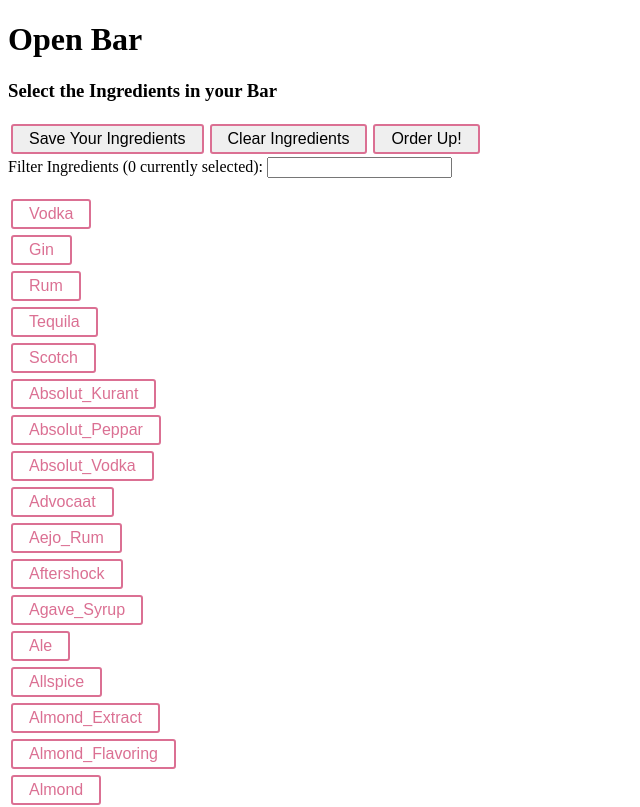
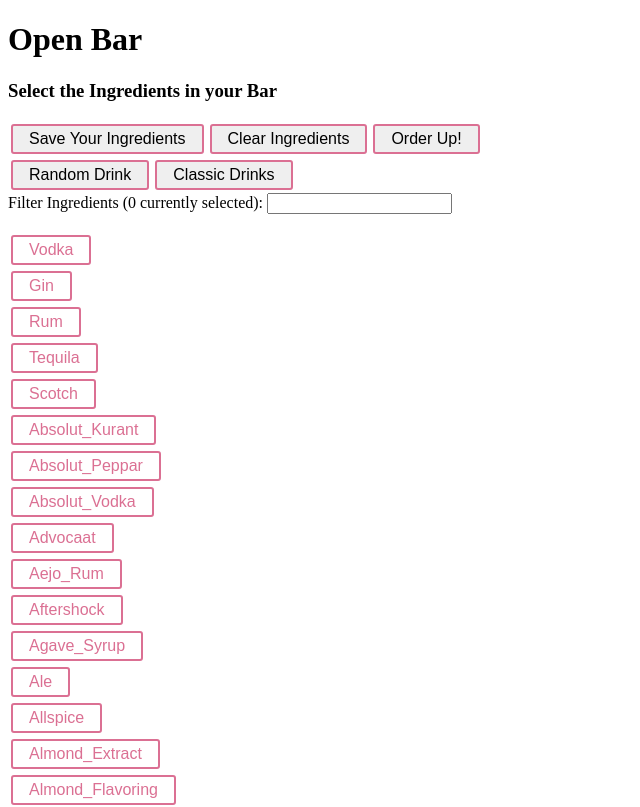
Before and after one commit to phamner/open-bar, a React app: page / in a window 1280 px wide. Shown: the top 807 px of the page, without its empty margins (0-640 px from the left). Built offline with nearby package versions, Linux system fonts and the light colour scheme; no server answers.

Commit message:
fixed dynamic ingredient numbers, random drink, top 20.

```diff
--- a/client/src/components/CompleteDrinkInfo.jsx
+++ b/client/src/components/CompleteDrinkInfo.jsx
@@ -26,6 +26,8 @@
     <div>
       <h2>{props.selectedItem.strDrink}</h2>
       <Button onClick={props.renderDrinkList}>Return to Drink list</Button>
+      <Button onClick={props.renderLanding}>Return to Ingredients</Button>
+
       <br />
       <Image src={props.selectedItem.strDrinkThumb} alt="Logo"/>
       <p>Instructions: {props.selectedItem.strInstructions}</p>
--- a/client/src/components/Drink.jsx
+++ b/client/src/components/Drink.jsx
@@ -16,7 +16,7 @@
   return (
     <div>
       <h4>{props.drink.strDrink}</h4>
-      <Image src={props.drink.strDrinkThumb} alt="Logo" id={props.drink.idDrink} onClick={props.renderCompleteDrinkInfo}/>
+      <Image src={props.drink.strDrinkThumb} alt="Logo" id={props.drink.idDrink} onClick={() => {props.renderCompleteDrinkInfo(props.drink.idDrink)}}/>
     </div>
   )
 }
--- a/client/src/components/IngredientSelector.jsx
+++ b/client/src/components/IngredientSelector.jsx
@@ -25,6 +25,10 @@
       <Button onClick={props.saveIngredients}>Save Your Ingredients</Button>
       <Button onClick={props.clearIngredients}>Clear Ingredients</Button>
       <Button onClick={props.renderDrinkList}>Order Up!</Button>
+      <br />
+      <Button onClick={props.findRandomDrink}>Random Drink</Button>
+      <Button onClick={props.findTopCocktails}>Classic Drinks</Button>
+
       <form>
         Filter Ingredients ({props.ingredients.ingredientCounter} currently selected): <input type="text" name="name" onChange={props.handleFilterChange}/>
       </form>
--- a/client/src/components/Landing.jsx
+++ b/client/src/components/Landing.jsx
@@ -563,6 +563,9 @@
     this.clearIngredients = this.clearIngredients.bind(this);
     // this.getFullDrinkInfo = this.getFullDrinkInfo.bind(this);
 
+    this.findRandomDrink = this.findRandomDrink.bind(this);
+    this.findTopCocktails = this.findTopCocktails.bind(this);
+
 
   }
 
@@ -1069,15 +1072,23 @@
 
   addItemToBar(event){
     // console.log('ingredient is here: ', ingredient);
+    let tempCounter = 0
+    if (this.state[event.target.id] === false) {
+      tempCounter++;
+    } else {
+      tempCounter--;
+    }
+
+    this.setState(prevState => {
+      return {ingredientCounter: prevState.ingredientCounter + tempCounter}
+   })
+
     this.setState({
       [event.target.id]: !this.state[event.target.id]
+
     });
     // console.log(`The state of ${event.target.id} is ${this.state[event.target.id]}`)
   }
-
-  // findRandomDrink(){
-
-  // }
 
   clearIngredients(){
     this.setState({
@@ -1555,14 +1566,13 @@
       St_Germain: false,    //St._Germain
       Lavender: false,
       Whiskey: false,
-      Whisky: false
+      Whisky: false,
+      ingredientCounter: 0
     })
   }
 
   renderDrinkList(){
-    this.setState({
-      Page: 'DrinkList'
-    })
+
 
     let params = [];
 
@@ -1572,23 +1582,20 @@
       }
     }
 
-    // console.log(params)
-
+    // let allDrinks = 'https://www.thecocktaildb.com/api/json/v1/1/filter.php?a=Alcoholic'
     let search = 'https://www.thecocktaildb.com/api/json/v2/9973533/filter.php?i=' + params;
 
-    // console.log('ORDER UP')
+    // if (params.length < 1) {
+    //   console.log('no parameters')
+    // } else {
+    //   console.log(params.length)
+
+    // }
 
     axios.get(search)
     .then(response => {
       // handle success
-      // console.log(response.data.drinks);
-      // console.log('response data from db, appearing on FE: ', (response.data.drinks))
-      // if (typeof(response.data.drinks) === 'String') {
-      //   this.setState({
-      //     listOfDrinks: [{idDrink: 1},{idDrink: 2}]
-      //   })
-      // } else {
-
+      console.log('response: ', response)
       this.setState({
         listOfDrinks: response.data.drinks
       })
@@ -1605,6 +1612,10 @@
     .then(() => {
       // always executed
     });
+
+    this.setState({
+      Page: 'DrinkList'
+    })
   }
 
   renderLanding(){
@@ -1614,20 +1625,15 @@
     })
   }
 
-  renderCompleteDrinkInfo(){
-    // console.log('querying database for full drink info')
-    // let search = 'https://www.thecocktaildb.com/api/json/v2/9973533/filter.php?i=' + params;
-    let searchForDrink = `https://www.thecocktaildb.com/api/json/v2/9973533/lookup.php?i=` + '12434';
+  renderCompleteDrinkInfo(idNumber){
+    let searchForDrink = `https://www.thecocktaildb.com/api/json/v2/9973533/lookup.php?i=` + idNumber;
 
     axios.get(searchForDrink)
     .then( (response) => {
       // handle success
-      // console.log('MY DRINK INFO: ', response.data);
       this.setState({
         selectedItem: response.data.drinks[0]
-
       })
-
     })
     .catch( (error) => {
       // handle error
@@ -1637,14 +1643,58 @@
       // always executed
     });
 
-
-
-
-
-
     this.setState({
       Page: 'CompleteDrinkInfo'
     })
+  }
+
+  findRandomDrink(){
+    axios.get('https://www.thecocktaildb.com/api/json/v1/1/random.php')
+    .then( (response) => {
+
+      console.log(response.data.drinks[0])
+      this.setState({
+        selectedItem: response.data.drinks[0]
+
+      })
+
+    })
+    .catch( (error) => {
+      // handle error
+      console.log(error);
+    })
+    .then( () => {
+      // always executed
+    });
+
+    this.setState({
+      Page: 'CompleteDrinkInfo'
+    })
+
+  }
+
+  findTopCocktails(){
+    axios.get('https://www.thecocktaildb.com/api/json/v2/9973533/popular.php')
+    .then( (response) => {
+
+      console.log(response.data)
+      this.setState({
+        listOfDrinks: response.data.drinks
+
+      })
+
+    })
+    .catch( (error) => {
+      // handle error
+      console.log(error);
+    })
+    .then( () => {
+      // always executed
+    });
+    this.setState({
+      Page: 'DrinkList'
+    })
+
   }
 
   handleFilterChange(event){
@@ -1685,7 +1735,9 @@
             handleFilterChange={this.handleFilterChange}
             renderDrinkList={this.renderDrinkList}
             saveIngredients={this.saveIngredients}
-            clearIngredients={this.clearIngredients}/>
+            clearIngredients={this.clearIngredients}
+            findRandomDrink={this.findRandomDrink}
+            findTopCocktails={this.findTopCocktails}/>
         </div>
       )
     } else if (this.state.Page === 'DrinkList') {
@@ -1707,7 +1759,7 @@
           <h1>
           Open Bar
           </h1>
-          <CompleteDrinkInfo selectedItem={this.state.selectedItem} renderDrinkList={this.renderDrinkList}/>
+          <CompleteDrinkInfo renderLanding={this.renderLanding} selectedItem={this.state.selectedItem} renderDrinkList={this.renderDrinkList}/>
         </div>
       )
     }
```
Also changed, not shown: client/src/components/DrinkList.jsx (+10 -13 lines), 1 other file (tests, documents, lock files or other folders).
